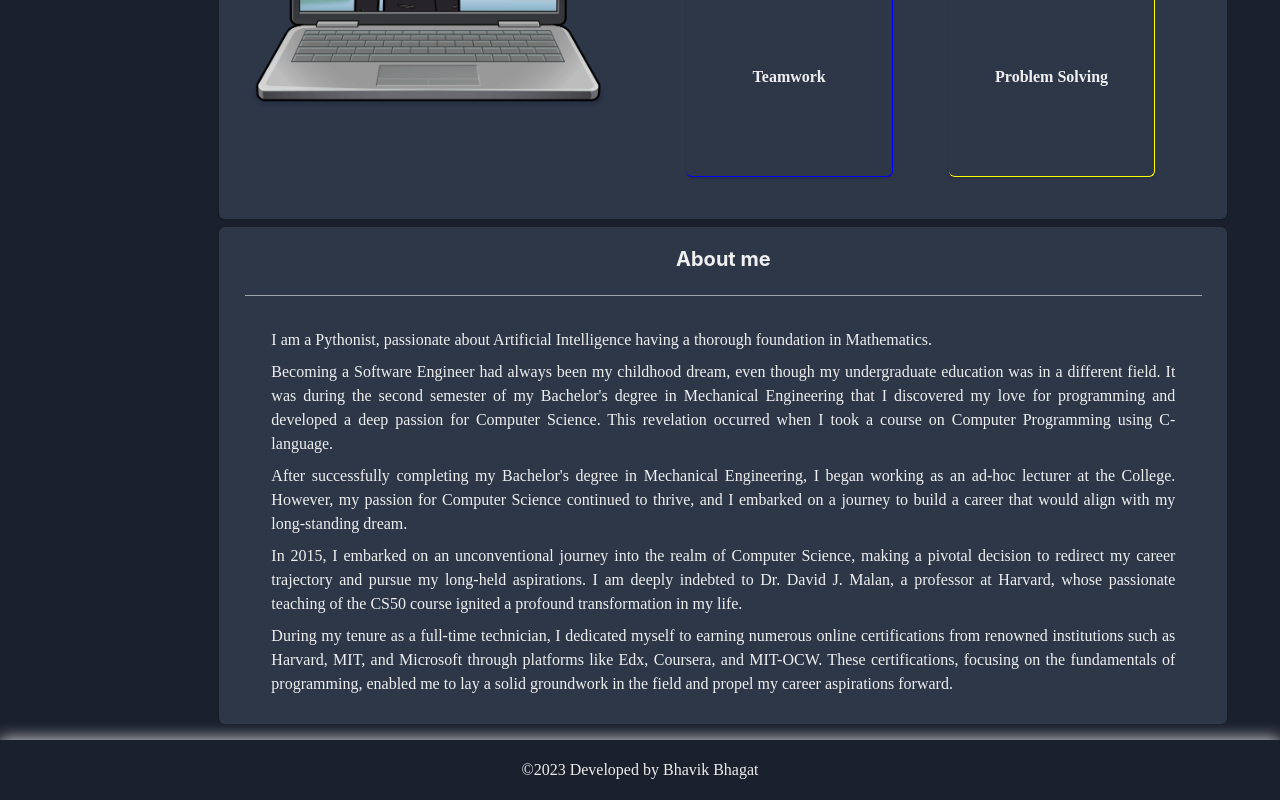
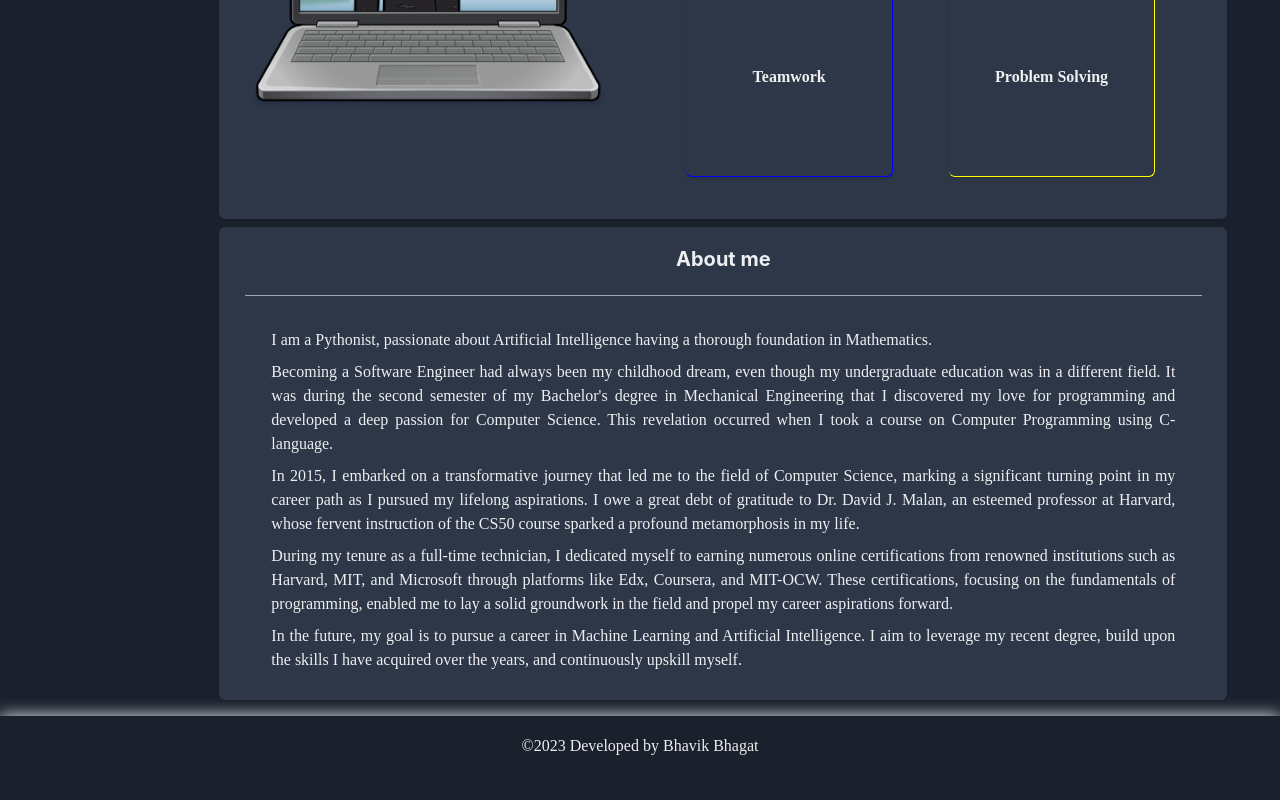
Before and after one commit to bhavik-knight/portfolio-chakra, a React (Vite) app in the folder react/frontend/: page / in a window 1280 px wide. Shown: the part 706-1506 px from the top of the page. After the commit the page ends 1482 px from the top, so only its background shows below. Built offline with nearby package versions, Linux system fonts and the light colour scheme; no server answers.

Commit message:
added future goal

```diff
--- a/react/frontend/src/components/AboutMe.jsx
+++ b/react/frontend/src/components/AboutMe.jsx
@@ -34,14 +34,17 @@ function AboutMe() {
                     <ListItem>
                         Becoming a Software Engineer had always been my childhood dream, even though my undergraduate education was in a different field. It was during the second semester of my Bachelor's degree in Mechanical Engineering that I discovered my love for programming and developed a deep passion for Computer Science. This revelation occurred when I took a course on Computer Programming using C-language.
                     </ListItem>
-                    <ListItem>
+                    <ListItem display="none">
                         After successfully completing my Bachelor's degree in Mechanical Engineering, I began working as an ad-hoc lecturer at the College. However, my passion for Computer Science continued to thrive, and I embarked on a journey to build a career that would align with my long-standing dream.
                     </ListItem>
                     <ListItem>
-                        In 2015, I embarked on an unconventional journey into the realm of Computer Science, making a pivotal decision to redirect my career trajectory and pursue my long-held aspirations. I am deeply indebted to Dr. David J. Malan, a professor at Harvard, whose passionate teaching of the CS50 course ignited a profound transformation in my life.
+                        In 2015, I embarked on a transformative journey that led me to the field of Computer Science, marking a significant turning point in my career path as I pursued my lifelong aspirations. I owe a great debt of gratitude to Dr. David J. Malan, an esteemed professor at Harvard, whose fervent instruction of the CS50 course sparked a profound metamorphosis in my life.
                     </ListItem>
                     <ListItem>
                         During my tenure as a full-time technician, I dedicated myself to earning numerous online certifications from renowned institutions such as Harvard, MIT, and Microsoft through platforms like Edx, Coursera, and MIT-OCW. These certifications, focusing on the fundamentals of programming, enabled me to lay a solid groundwork in the field and propel my career aspirations forward.
+                    </ListItem>
+                    <ListItem>
+                        In the future, my goal is to pursue a career in Machine Learning and Artificial Intelligence. I aim to leverage my recent degree, build upon the skills I have acquired over the years, and continuously upskill myself.
                     </ListItem>
                 </Stack>
             </CardBody>
```
